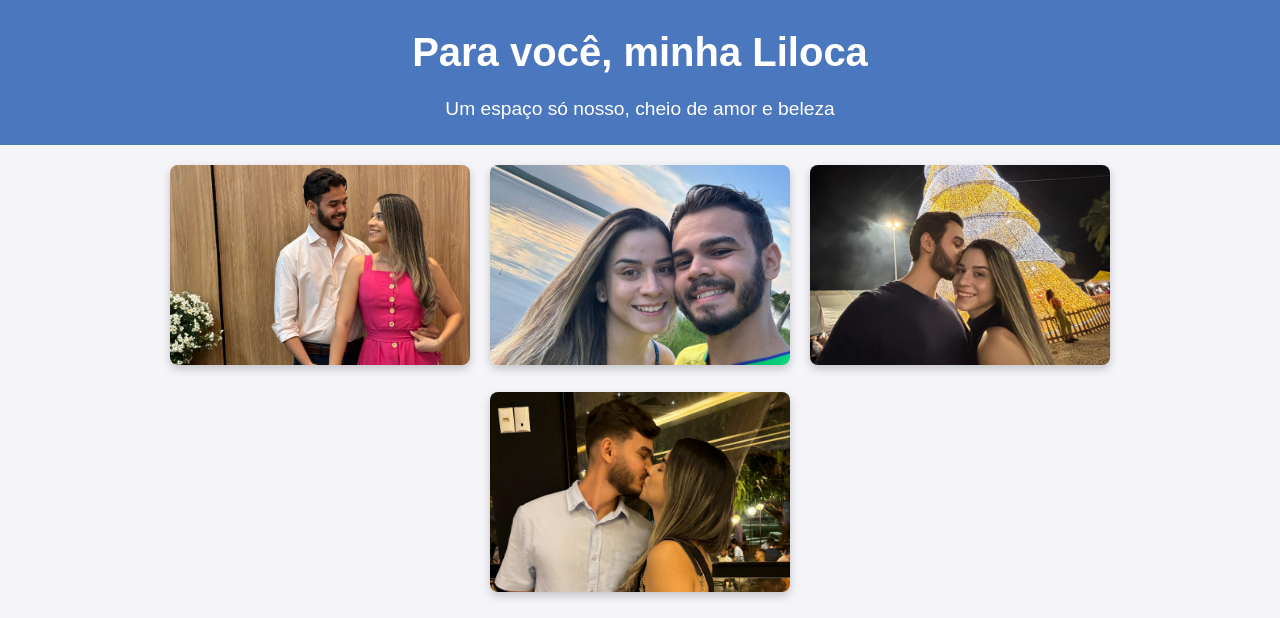
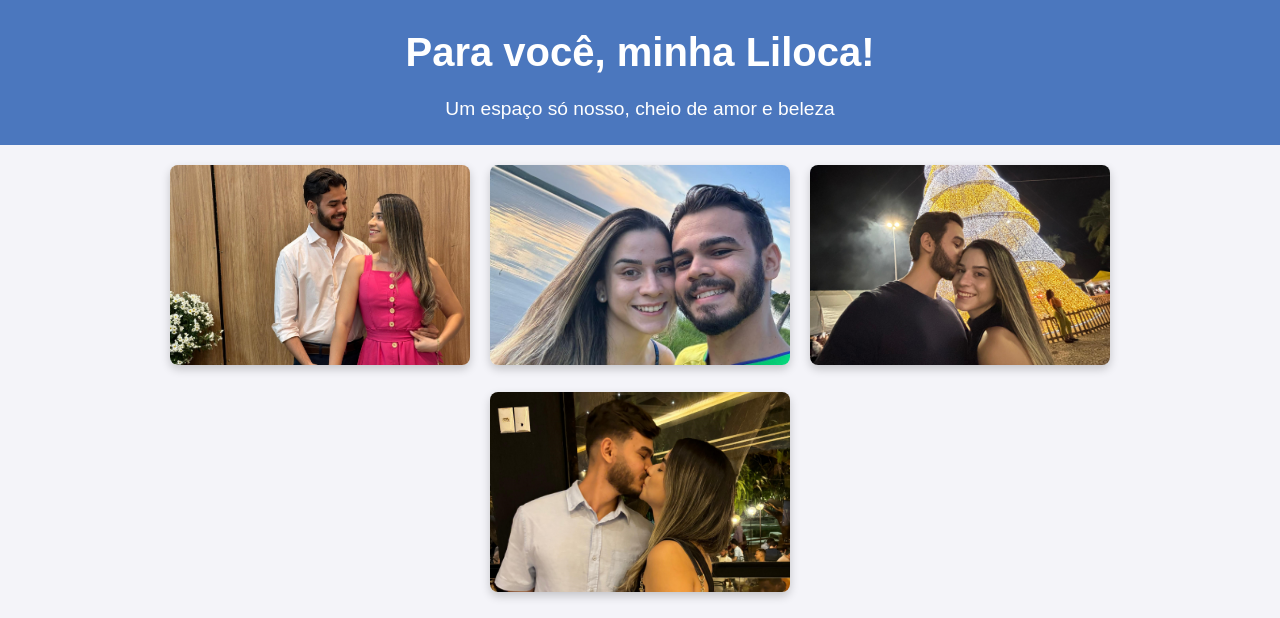
Before and after one commit to ReL0103/1ano, a plain HTML site: page sitehtml/livia.html in a window 1280 px wide. Shown: the top 618 px of the page. Drawn offline with Linux system fonts and the light colour scheme; files whose address does not match are found by name.

Commit message:
Update livia.html

```diff
--- a/sitehtml/livia.html
+++ b/sitehtml/livia.html
@@ -9,7 +9,7 @@
 <body>
     <header>
         <div class="header-content">
-            <h1>Para você, minha Liloca</h1>
+            <h1>Para você, minha Liloca!</h1>
             <p>Um espaço só nosso, cheio de amor e beleza</p>
         </div>
     </header>
```
